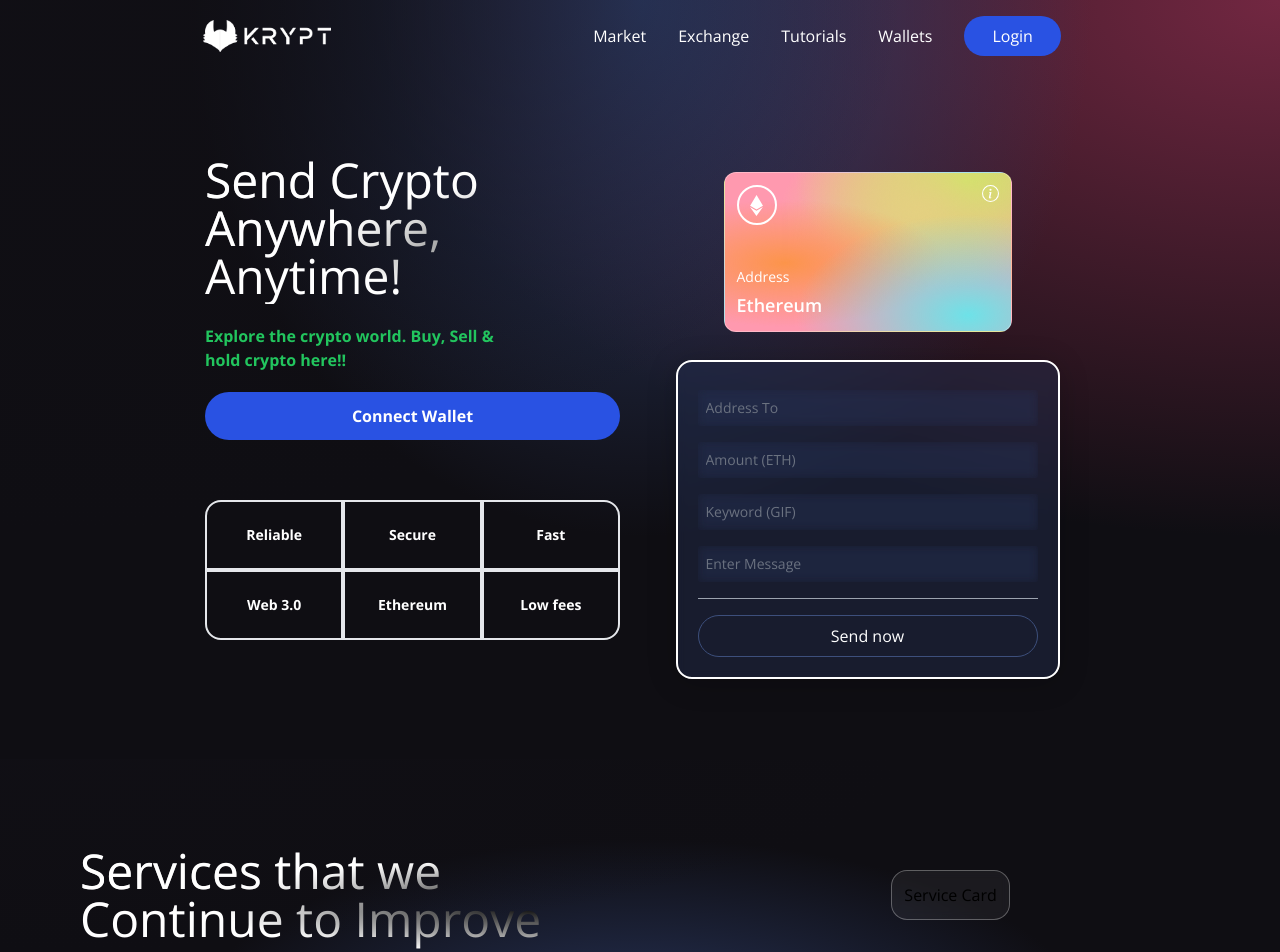
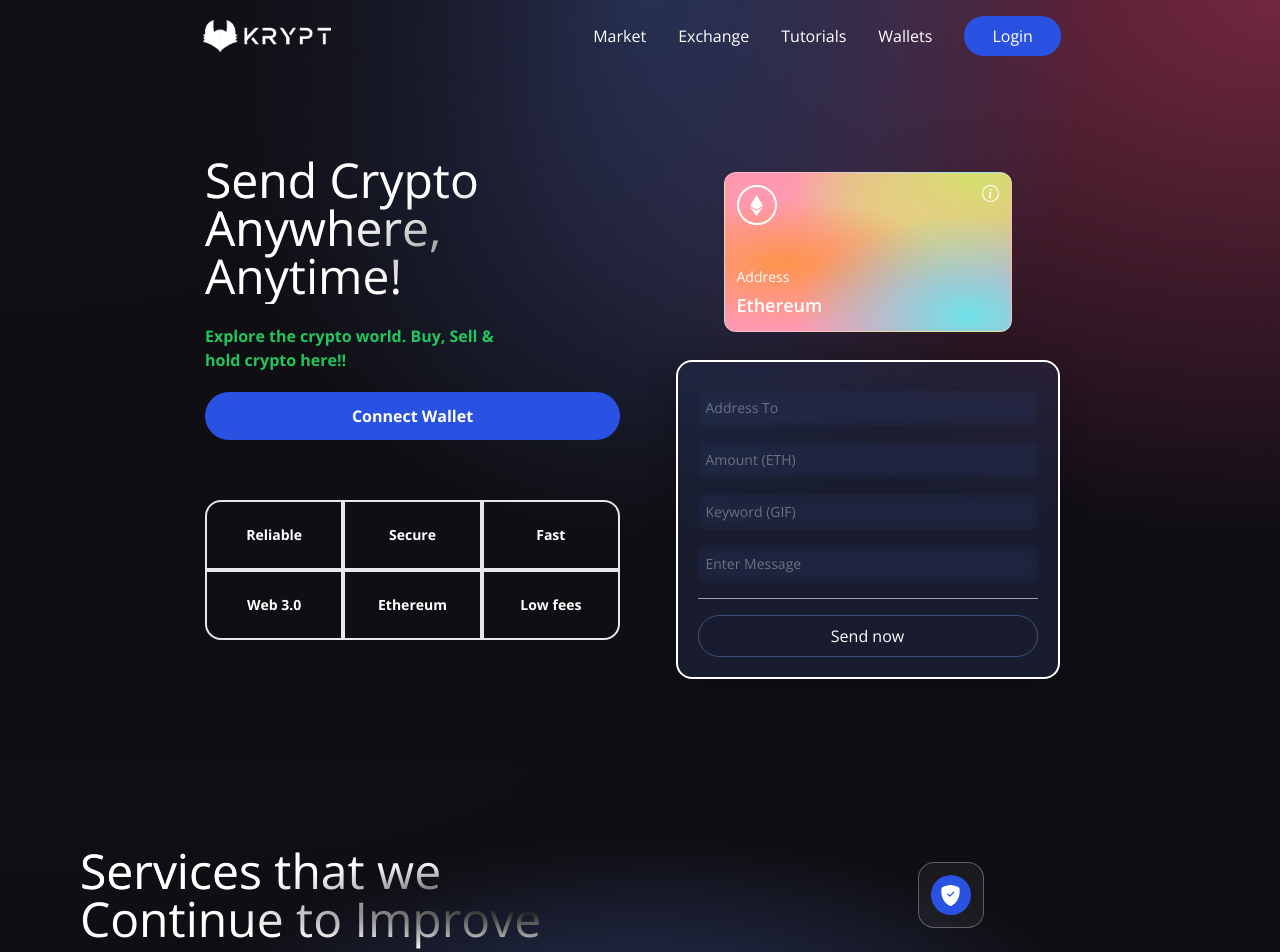
Before and after one commit to chandran-jr/Krypt, a React (Vite) app in the folder client/: page / in a window 1280 px wide. Shown: the top 952 px of the page. Built offline with nearby package versions, Linux system fonts and the light colour scheme.

Commit message:
Add files via upload

```diff
--- a/client/src/components/Services.jsx
+++ b/client/src/components/Services.jsx
@@ -2,9 +2,11 @@ import {BsShieldFillCheck} from 'react-icons/bs';
 import {BiSearchAlt} from 'react-icons/bi';
 import {RiHeart2Fill} from 'react-icons/ri';
 
-const ServiceCard = () => (
+const ServiceCard = ({color,title,icon,subTitle}) => (
 <div className="flex flex-row justify-start items-center white-glassmorphism p-3 m-2 cursor-pointer hover:shadow-xl">
-    <h1>Service Card</h1>
+    <div className={`w-10 h-10 rounded-full  flex justify-center items-center ${color}`}>
+        {icon}
+    </div>
 </div>
 )
 
```
